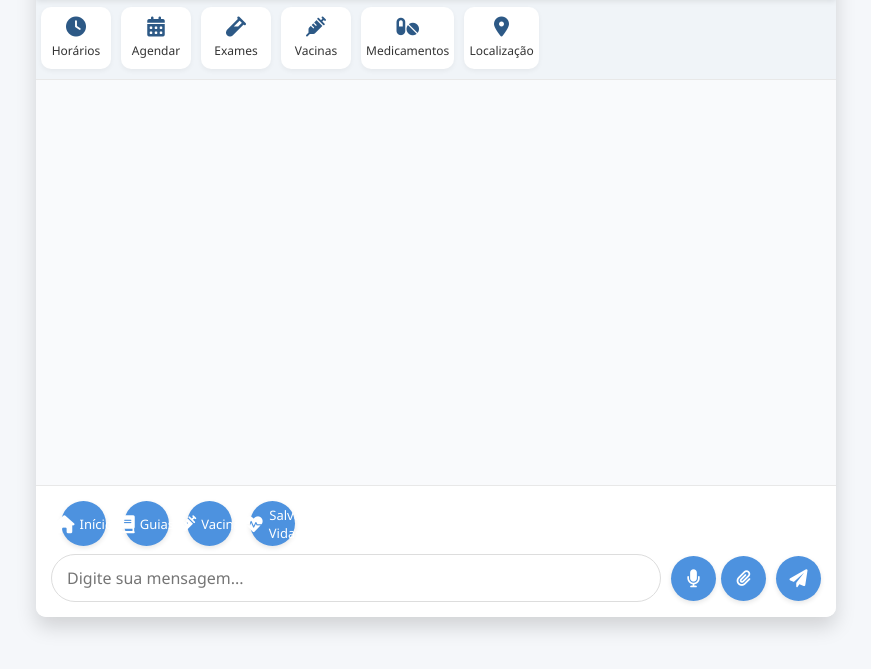
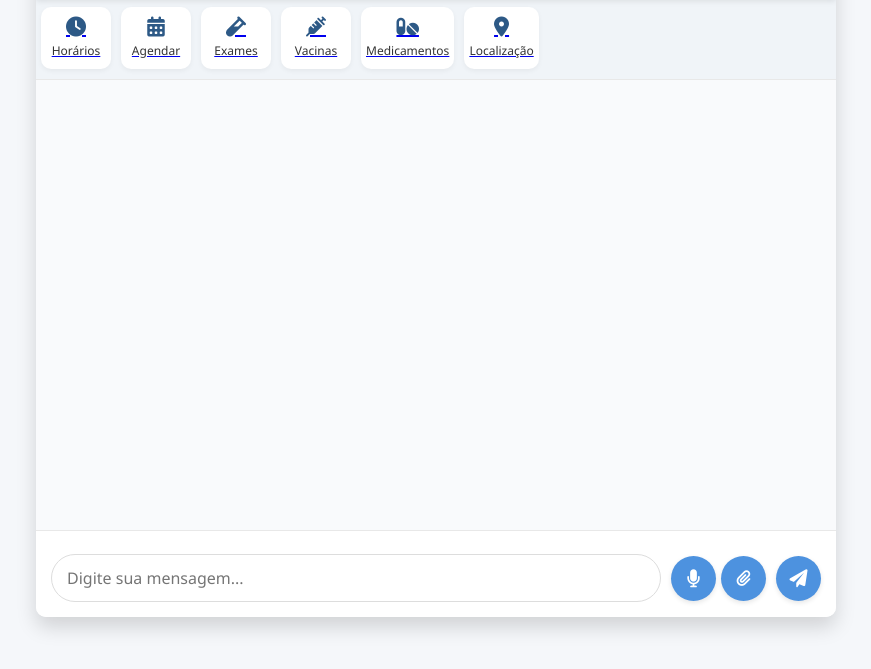
Before and after one commit to UBSPORTAL2025/UBSPORTAL, a plain HTML site: page iris.html in a window 1280 px wide. Shown: the part 123-792 px from the top of the page, without its empty margins (204-1075 px from the left). Drawn offline with Linux system fonts and the light colour scheme.

Commit message:
Update iris.html

```diff
--- a/iris.html
+++ b/iris.html
@@ -478,31 +478,32 @@
     </div>
 
     <div class="quick-actions">
-      <div class="quick-action" onclick="handleQuickAction('horario')">
+  <a class="quick-action" href="horario.html">
     <i class="fas fa-clock"></i>
     <span>Horários</span>
-      </div>
-      <div class="quick-action" onclick="handleQuickAction('agendamento')">
+  </a>
+  <a class="quick-action" href="agendamento.html">
     <i class="fas fa-calendar-alt"></i>
     <span>Agendar</span>
-      </div>
-      <div class="quick-action" onclick="handleQuickAction('exames')">
+  </a>
+  <a class="quick-action" href="exames.html">
     <i class="fas fa-vial"></i>
     <span>Exames</span>
-      </div>
-      <div class="quick-action" onclick="handleQuickAction('vacina')">
+  </a>
+  <a class="quick-action" href="vacina.html">
     <i class="fas fa-syringe"></i>
     <span>Vacinas</span>
-      </div>
-      <div class="quick-action" onclick="handleQuickAction('medicamentos')">
+  </a>
+  <a class="quick-action" href="bulas.html">
     <i class="fas fa-pills"></i>
     <span>Medicamentos</span>
-      </div>
-      <div class="quick-action" onclick="handleQuickAction('endereco')">
+  </a>
+  <a class="quick-action" href="endereco.html">
     <i class="fas fa-map-marker-alt"></i>
     <span>Localização</span>
+  </a>
 </div>
-    </div>
+
 
     <div class="chat-messages" id="chatMessages" aria-live="polite">
       <!-- As mensagens serão adicionadas aqui dinamicamente -->
@@ -590,12 +591,7 @@
     `;
 
     // Sugestões com ícones e direcionamento para páginas específicas
-    const suggestionLinks = [
-      { text: "Início", icon: "fas fa-home", url: "index.html" },
-      { text: "Guias", icon: "fas fa-book", url: "guias.html" },
-      { text: "Vacina", icon: "fas fa-syringe", url: "vacina.html" },
-      { text: "Salva Vidas", icon: "fas fa-heartbeat", url: "salva.html" }
-    ];
+
 
     // Inicializa as sugestões de navegação
     const suggestedContainer = document.getElementById("suggestedQuestionsContainer");
```
Lines whose indentation alone changed are shown as unchanged.
